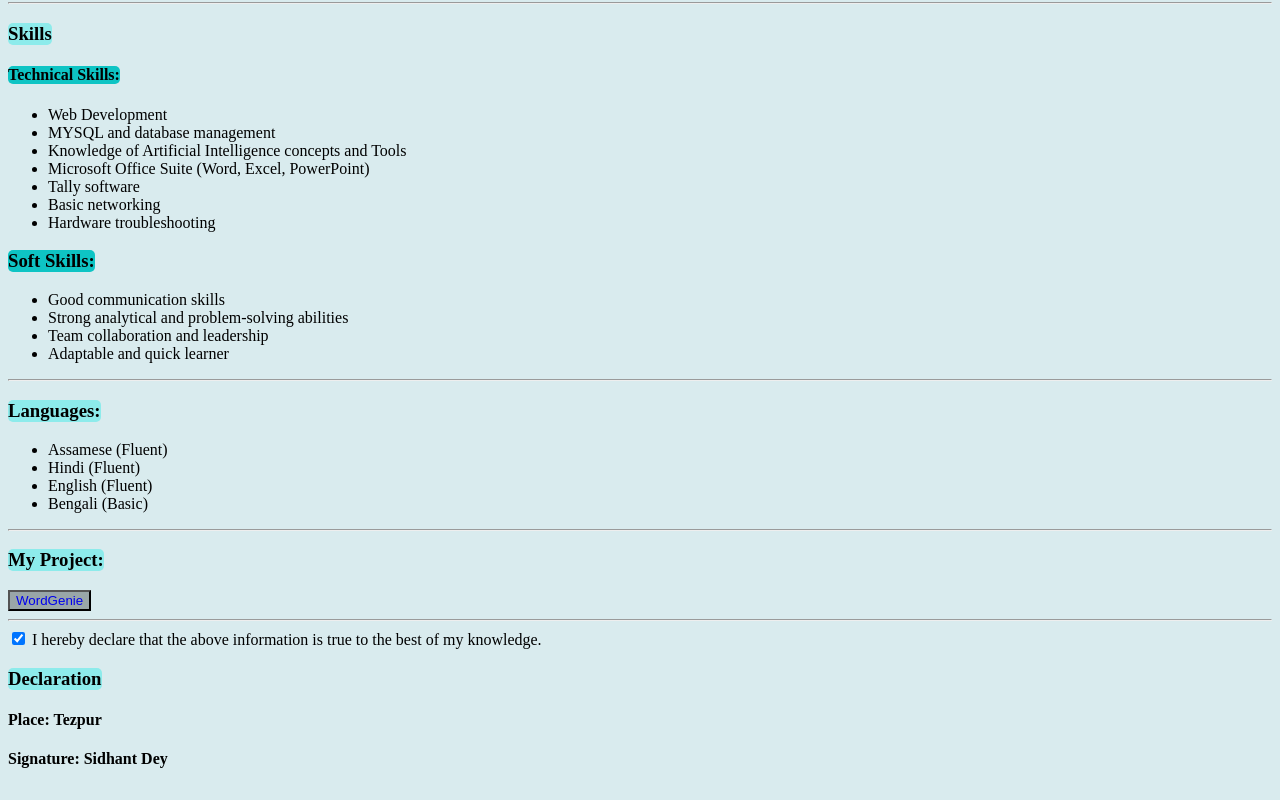
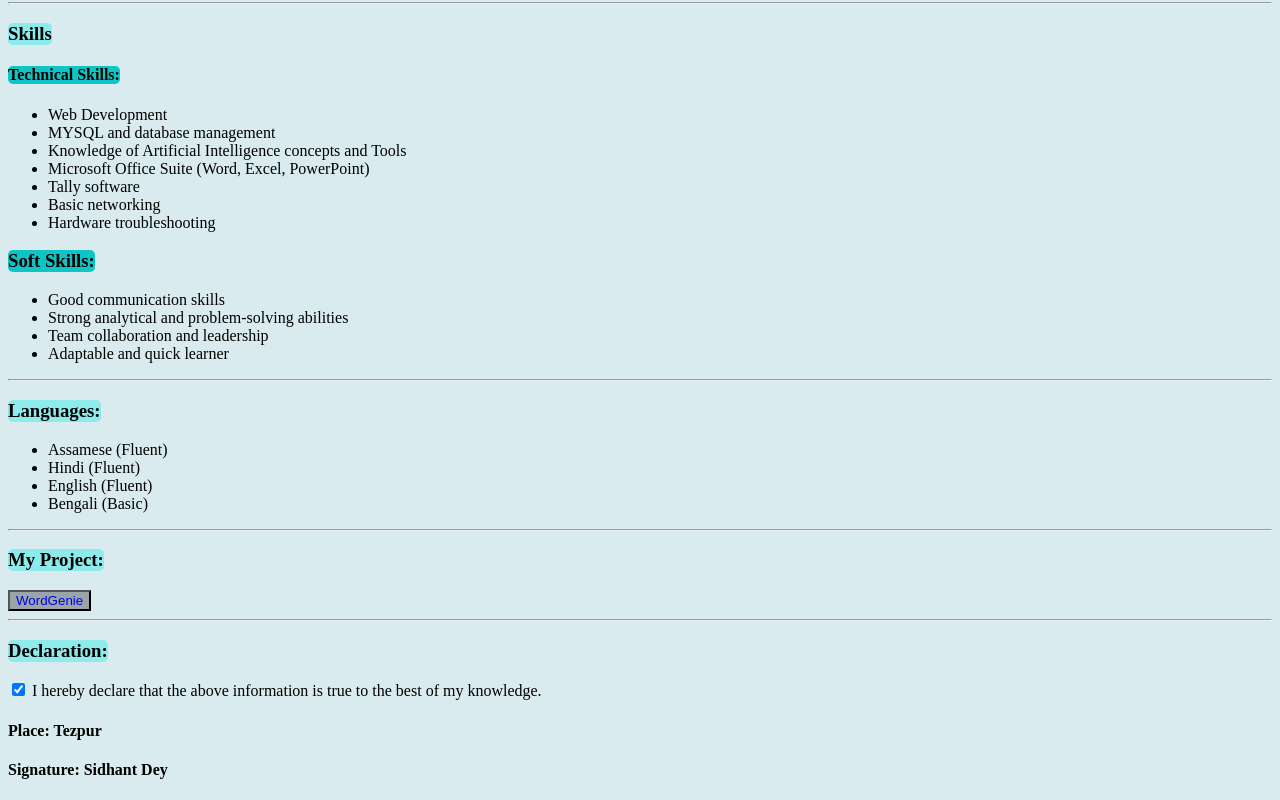
Before and after one commit to SidhantDey/My-Personal_Site, a plain HTML site: page index.html in a window 1280 px wide. Shown: the part 588-1388 px from the top of the page. Drawn offline with Linux system fonts and the light colour scheme.

Commit message:
Update index.html

```diff
--- a/index.html
+++ b/index.html
@@ -172,13 +172,13 @@
         <button class="btn"><a href="https://sidhantdey.github.io/major-project/">WordGenie</a></button>
 
     </div> <hr>
-    <footer>
+     <footer>
         <div class="declaration">
-            <div>
+            <h3>Declaration:</h3>
+            <div class="checkbox">
                 <input type="checkbox" id="subscribe" name="subscribe" value="yes" checked>
-                <label for="subscribe">I hereby declare that the above information is true to the best of my knowledge.</label>
+                <label for="subscribe">I hereby declare that the above information is  true to the best of my knowledge.</label>
             </div>
-            <h3>Declaration</h3>
             <h4>Place: Tezpur</h4>
             <h4>Signature: Sidhant Dey</h4>
         </div>
```
